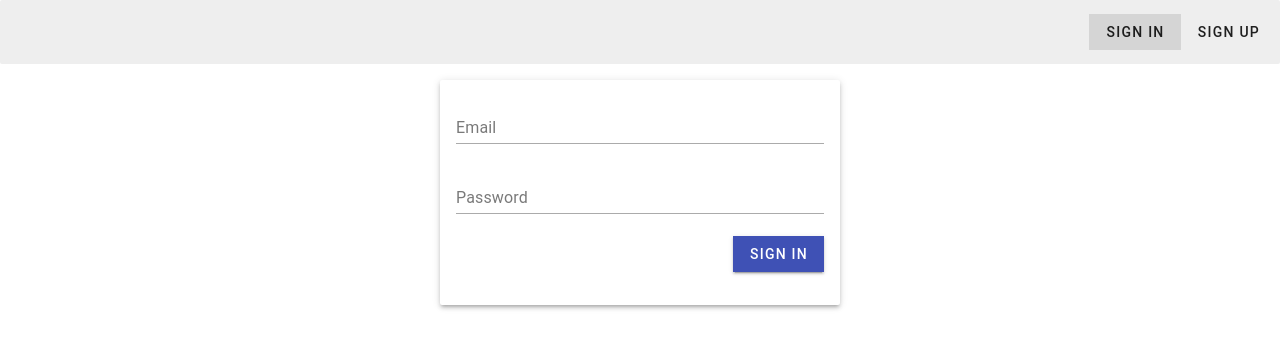
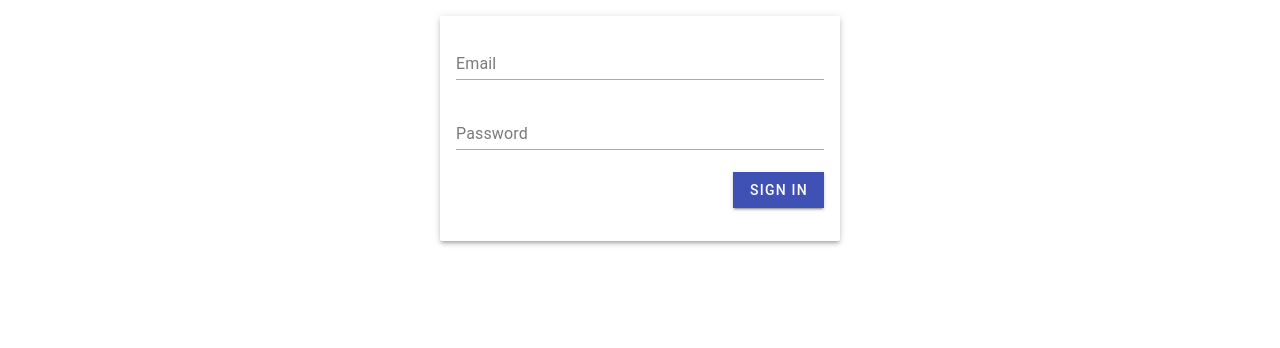
Before and after one commit to PavelKrivorotov/WebApp_QueueOnline, a Vue app in the folder frontend/: page /auth/login/ in a window 1280 px wide. Shown: the top 348 px of the page. Built offline with nearby package versions, Linux system fonts and the light colour scheme.

Commit message:
Drop AuthView. Alter routers

```diff
--- a/frontend/src/router/index.js
+++ b/frontend/src/router/index.js
@@ -1,9 +1,7 @@
 import { createRouter, createWebHistory } from 'vue-router';
-
 import { useAuthStore } from '../pinia/auth-store'
 
 import HomeView from '../views/HomeView.vue';
-import AuthView from '../views/AuthView.vue'
 import LoginView from '../views/LoginView.vue';
 import RegistrationView from '../views/RegistrationView.vue';
 
@@ -26,7 +24,6 @@ const router = createRouter({
 		{
 			path: '/auth',
 			name: 'auth-view',
-			component: AuthView,
 			redirect: {
 				name: 'login-view',
 			},
--- a/frontend/src/views/AuthView.vue
+++ /dev/null
@@ -1,16 +0,0 @@
-<script setup>
-</script>
-
-<template>
-    <VToolbar>
-        <template v-slot:append>
-            <VBtn to="/auth/login">Sign In</VBtn>
-            <VBtn to="/auth/registration">Sign Up</VBtn>
-        </template>
-    </VToolbar>
-
-    <RouterView></RouterView>
-</template>
-
-<style scope>
-</style>
```
